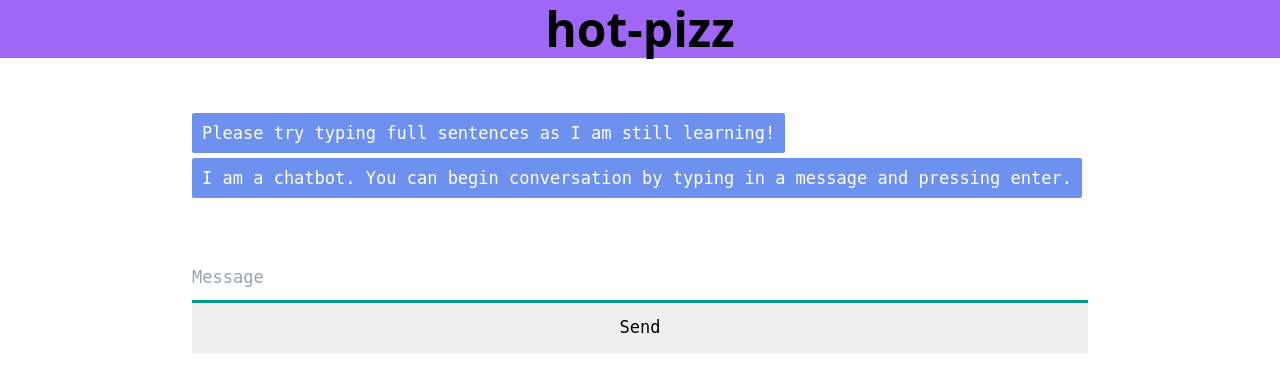
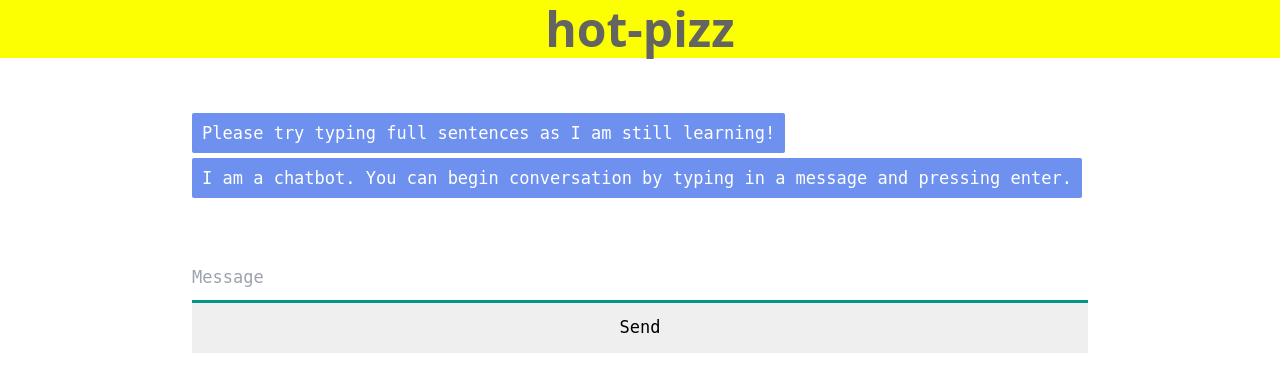
Before and after one commit to younusesherif/hot-pizz, a Flask app: page / in a window 1280 px wide. Shown: the top 392 px of the page. Run offline with Flask 2, Linux system fonts and the light colour scheme; parts of the project's set-up code (start-up, migrations or seed data) failed here and were passed over; some libraries are stand-ins or nearby versions.

Commit message:
new changes

```diff
--- a/templates/index.html
+++ b/templates/index.html
@@ -3,7 +3,7 @@
   <head>
     <meta charset="UTF-8">
     <meta name="viewport" content="width=device-width, initial-scale=1.0">
-    <link rel="stylesheet" type="text/css" href="/static/style.css">
+    <link rel="stylesheet" type="text/css" href="/static/styles.css">
     <link
       href="https://unpkg.com/tailwindcss@^1.0/dist/tailwind.min.css"
       rel="stylesheet"
@@ -29,7 +29,8 @@
     height: auto;
     width: auto;
     padding: 5px;
-    background-color: rgb(160, 103, 246);
+    color: rgb(100, 100, 96);
+    background-color: rgb(251, 255, 1);
 }
 /* .card{
     padding-top: 280px;
@@ -84,7 +85,7 @@ input:focus {
 }
 
 .userText {
-  margin-top: 15px;
+    margin-top: 15px;
     color: white;
     font-family: monospace;
     font-size: 17px;
@@ -99,7 +100,7 @@ input:focus {
 }
 
 .botText {
-  margin-top: 15px;
+    margin-top: 15px;
     color: white;
     font-family: monospace;
     font-size: 17px;
```
Also changed, not shown: static/style.css (renamed from style.css).
